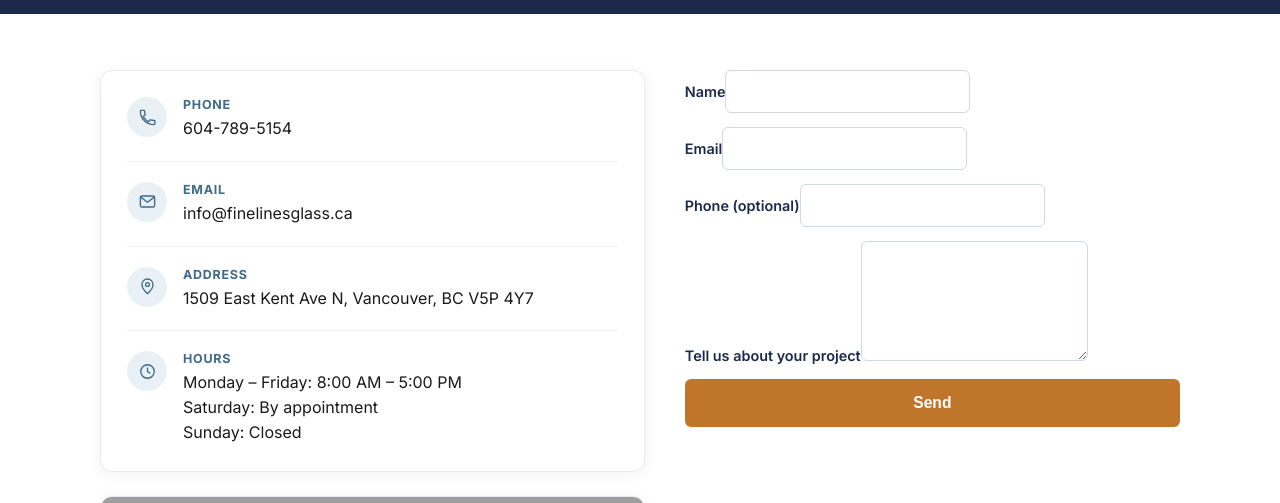
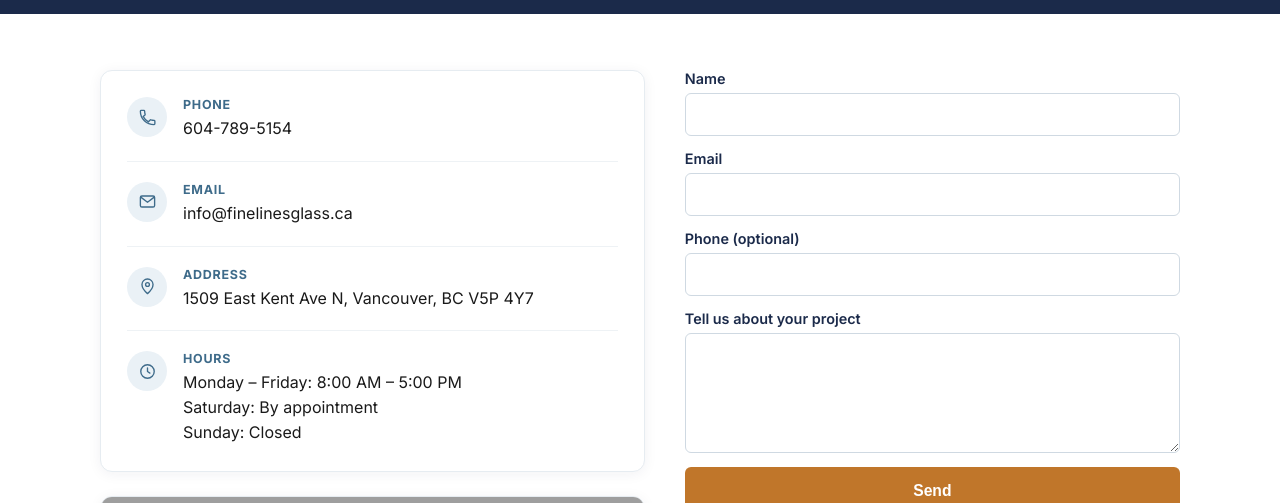
Before and after one commit to maplesheetco/finelines-glass, a React (Vite) app: page /contact in a window 1280 px wide. Shown: the part 235-738 px from the top of the page. Built offline with nearby package versions, Linux system fonts and the light colour scheme; grey boxes are pictures that could not be loaded.

Commit message:
Update contact form styles for label and input

```diff
--- a/src/index.css
+++ b/src/index.css
@@ -374,8 +374,10 @@ section.block.tint { background: var(--glass-tint); }
 }
 
 form.contact-form { display: flex; flex-direction: column; gap: 14px; }
-form.contact-form label { font-weight: 600; font-size: 0.9rem; color: var(--navy); }
+form.contact-form label { display: block; font-weight: 600; font-size: 0.9rem; color: var(--navy); margin-bottom: 6px; }
 form.contact-form input, form.contact-form textarea, form.contact-form select {
+  display: block;
+  width: 100%;
   padding: 11px 12px;
   border: 1px solid #cfd9e2;
   border-radius: 6px;
```
